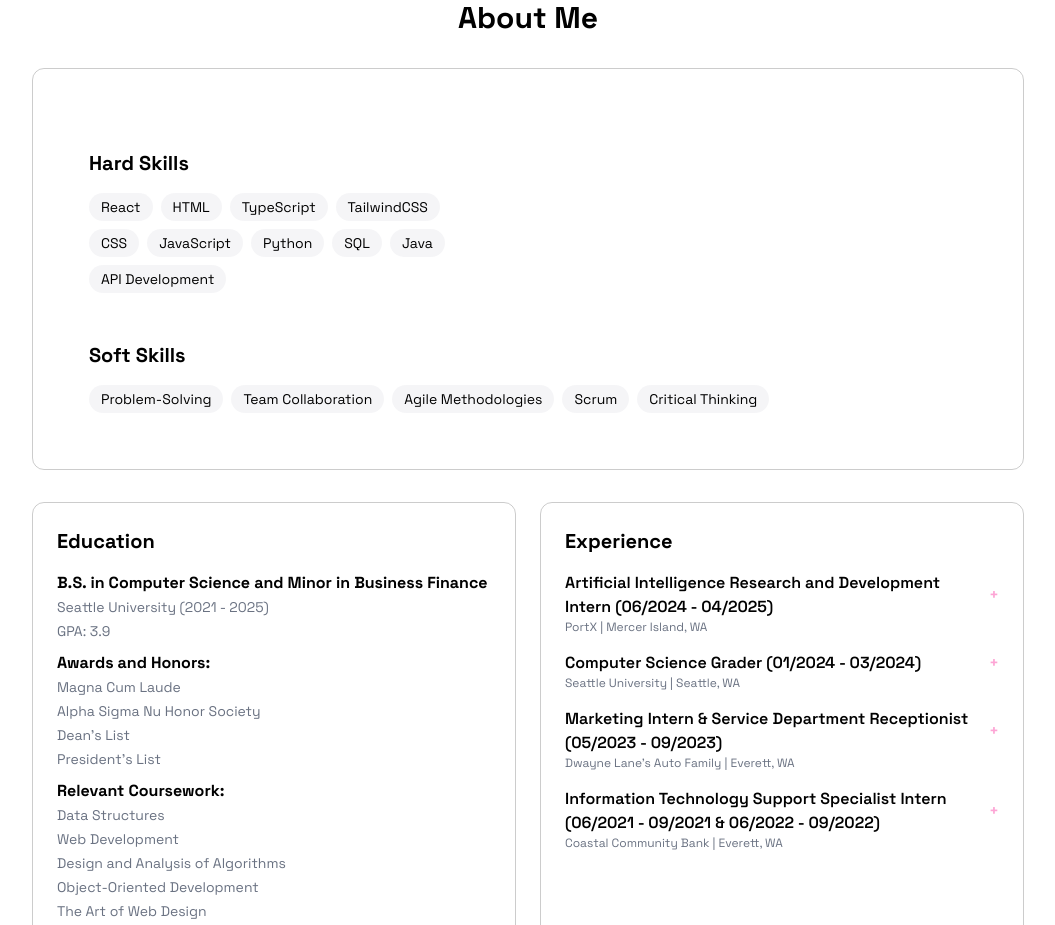
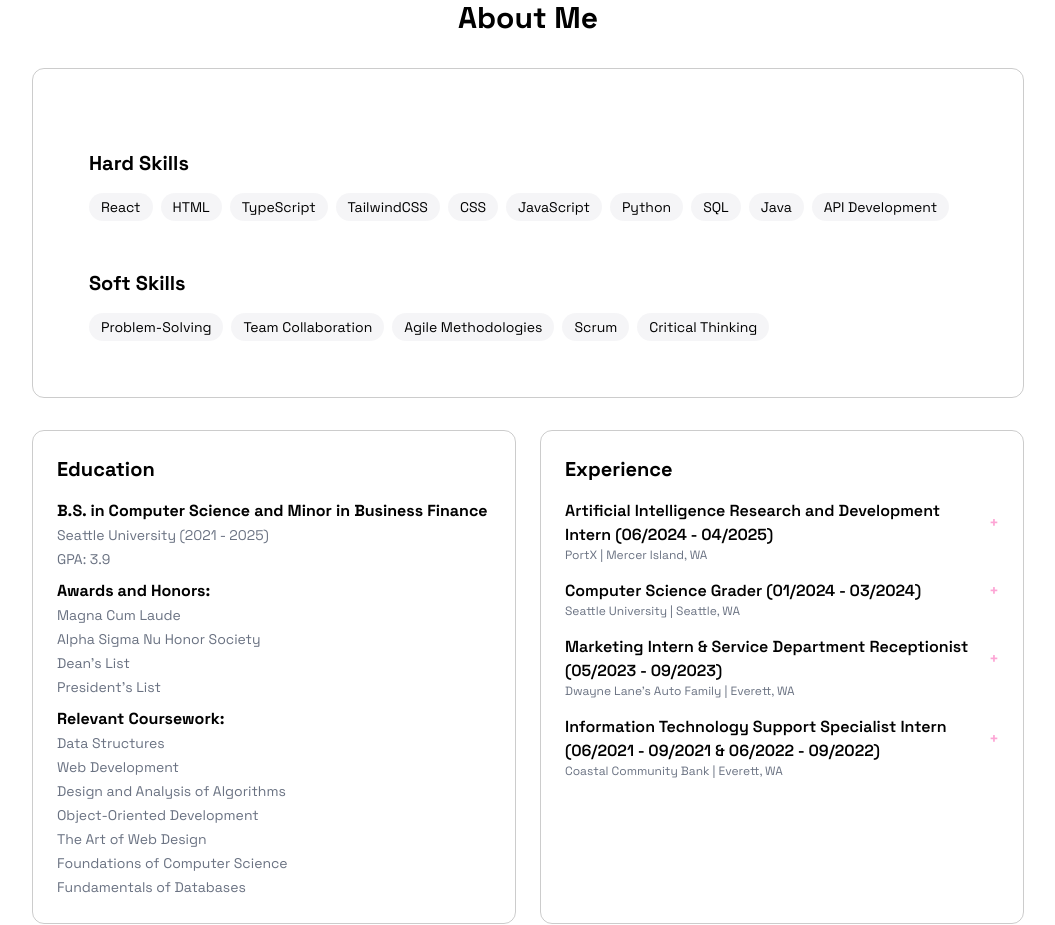
Before and after one commit to gracerlane/portfolio, a React (Vite) app: page / in a window 1280 px wide. Shown: the part 880-1805 px from the top of the page, without its empty margins (112-1167 px from the left). Built offline with nearby package versions, Linux system fonts and the light colour scheme.

Commit message:
Changed layout of skills

```diff
--- a/src/components/sections/About.jsx
+++ b/src/components/sections/About.jsx
@@ -69,7 +69,6 @@
 
             </p>
 
-            <div className="grid grid-cols-1 md:grid-cols-2 gap-6">
 						<div className="rounded-xl p-6 hover:-translate-y-1 transition-all">
 							<h3 className="text-xl font-bold mb-4"> Hard Skills </h3>
 							<div className="flex flex-wrap gap-2">
@@ -81,7 +80,6 @@
 										{tech}
 									</span>
 								))}
-                </div>
 							</div>
 						</div>
 						<div className="rounded-xl p-6 hover:-translate-y-1 transition-all">
```
Lines whose indentation alone changed are shown as unchanged.
